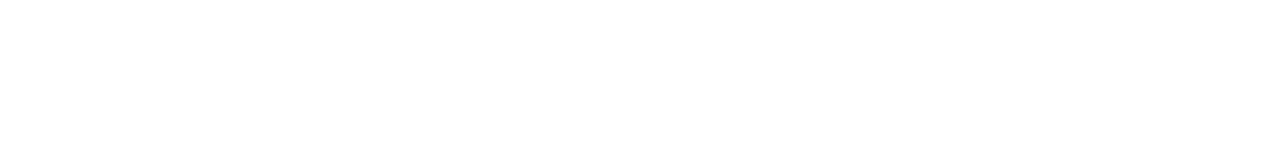
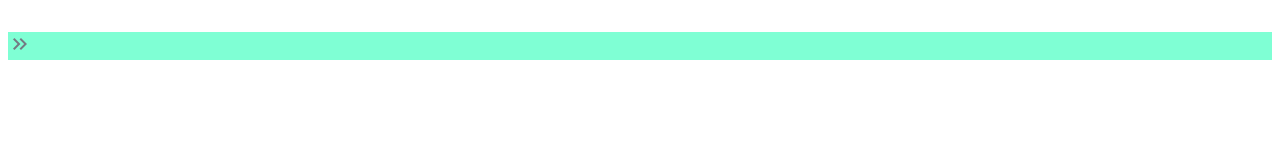
Before and after one commit to kevinrvb16/front-end-developer-test-project, a website: page index.html in a window 1280 px wide. Drawn offline with Linux system fonts and the light colour scheme.

Commit message:
first try of the header

```diff
--- a/index.html
+++ b/index.html
@@ -6,8 +6,10 @@
     <title>Document</title>
     <script src="./main.js" defer></script>
     <link rel="stylesheet" href="./style.css">
+    <link
+        rel="stylesheet"
+        href="https://fonts.googleapis.com/icon?family=Material+Icons"
+    />
 </head>
-<body>
-
-</body>
+<body></body>
 </html>
--- a/main.js
+++ b/main.js
@@ -0,0 +1,9 @@
+document.addEventListener("DOMContentLoaded", () => {
+    const header = document.createElement("header");
+    header.className = "notionHeader"
+    const doubleArrowIcon = document.createElement("span");
+    doubleArrowIcon.className = "material-icons icon-pattner-color";
+    doubleArrowIcon.textContent = "keyboard_double_arrow_right"
+    header.appendChild(doubleArrowIcon);
+    document.body.prepend(header)
+})
--- a/style.css
+++ b/style.css
@@ -0,0 +1,8 @@
+.notionHeader {
+    background-color: aquamarine;
+    margin-top: 2rem;
+}
+
+.icon-pattner-color {
+    color: #747a83;
+}
```
